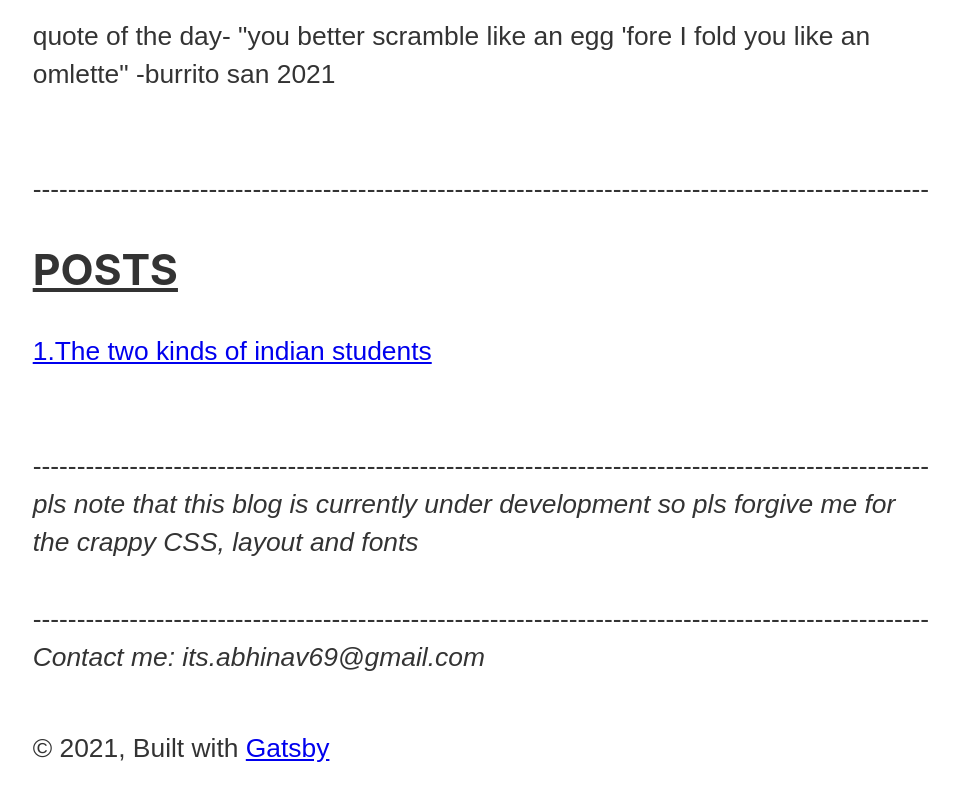
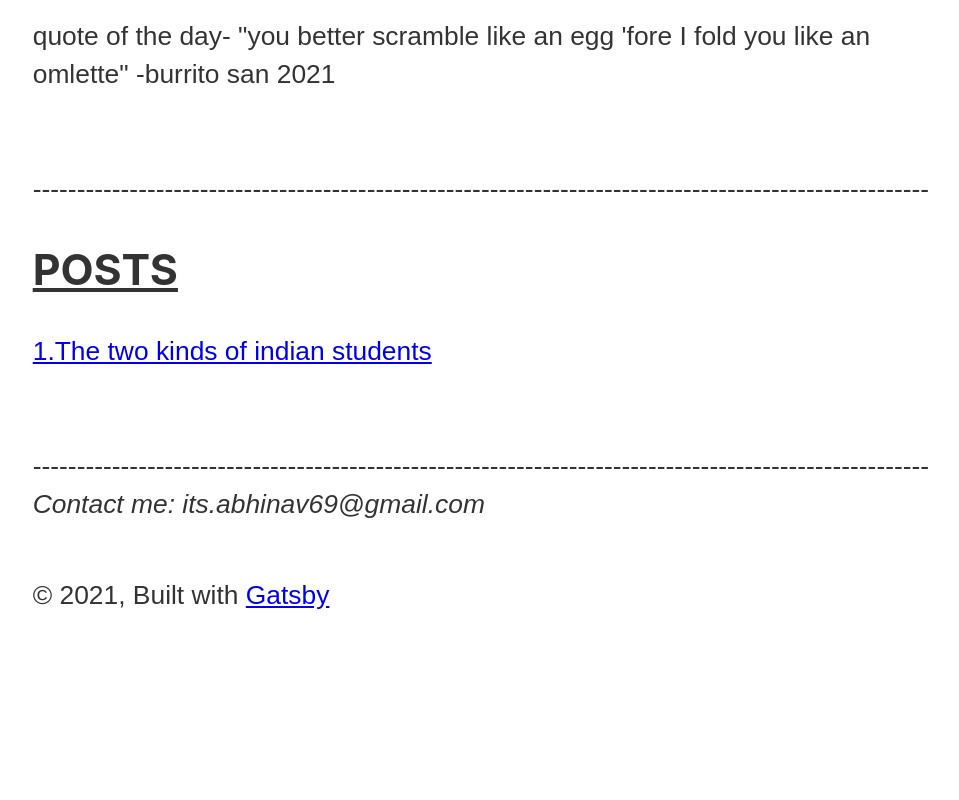
Before and after one commit to kaizen-abhinav/The-BL0G, a Gatsby site: page / in a window 1280 px wide. Shown: the part 650-1450 px from the top of the page, without its empty margins (156-1115 px from the left). After the commit the page ends 1302 px from the top, so only its background shows below. Built offline with nearby package versions, Linux system fonts and the light colour scheme; Gatsby itself is replaced by a stand-in of ours.

Commit message:
update v 1.4

```diff
--- a/src/pages/index.js
+++ b/src/pages/index.js
@@ -32,8 +32,6 @@ const IndexPage = () => (
     </p>
     <br></br>
     ------------------------------------------------------------------------------------------------------
-    <p><i>pls note that this blog is currently under development so pls forgive me for the crappy CSS, layout and fonts</i></p>
-    ------------------------------------------------------------------------------------------------------
     <p><i>Contact me: its.abhinav69@gmail.com</i></p>
   </Layout>
 )
```
